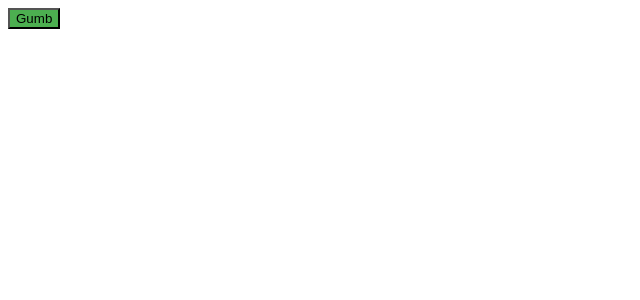
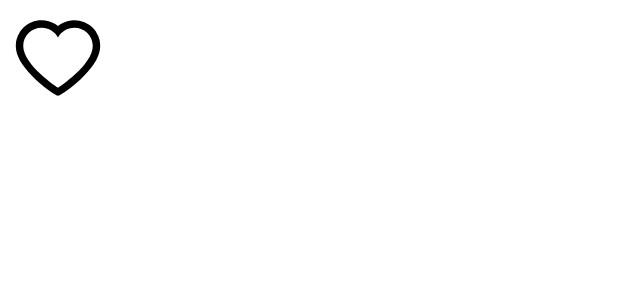
Before and after one commit to Slashh48/react-app, a React (Vite) app: page / in a window 1280 px wide. Shown: the top 300 px of the page, without its empty margins (0-640 px from the left). Built offline with nearby package versions, Linux system fonts and the light colour scheme.

Commit message:
Auhh sine.... dan treci, nece ovo biti lako. Sve u nekim funkcijama neshto znachi ono...

```diff
--- a/src/App.tsx
+++ b/src/App.tsx
@@ -1,9 +1,9 @@
-import Button from "./components/Button";
+import Like from "./components/Like";
 
 function App() {
   return (
     <div>
-      <Button onClick={() => {}}>Gumb</Button>
+      <Like onClick={() => console.log("kliko si")} />
     </div>
   );
 }
--- a/src/components/Button/Button.tsx
+++ b/src/components/Button/Button.tsx
@@ -1,14 +1,13 @@
-import styles from "./Button.module.css";
-
 interface Props {
   children: string;
+  color?: "primary" | "secondary" | "warning" | "info";
   onClick: () => void;
 }
 
-const Button = ({ children, onClick }: Props) => {
+const Button = ({ children, onClick, color = "warning" }: Props) => {
   return (
     <div>
-      <button type="button" className={styles.button} onClick={onClick}>
+      <button type="button" className={"btn btn-" + color} onClick={onClick}>
         {children}
       </button>
     </div>
--- /dev/null
+++ b/src/components/Like.tsx
@@ -0,0 +1,27 @@
+import { useState } from "react";
+import { AiFillHeart, AiOutlineHeart } from "react-icons/ai";
+
+interface Props {
+  onClick: () => void;
+}
+
+const Like = ({ onClick }: Props) => {
+  const [status, setStatus] = useState(false);
+  const toggle = () => {
+    setStatus(!status);
+    onClick();
+  };
+  if (status)
+    return (
+      <div>
+        <AiFillHeart color=" #ff4d94" size="100px" onClick={toggle} />
+      </div>
+    );
+  return (
+    <div>
+      <AiOutlineHeart size="100px" onClick={toggle} />
+    </div>
+  );
+};
+
+export default Like;
```
